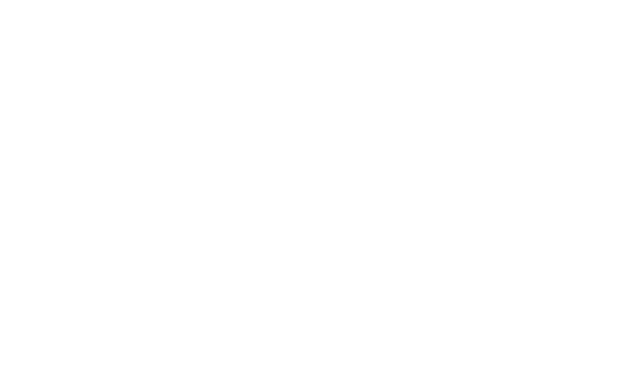
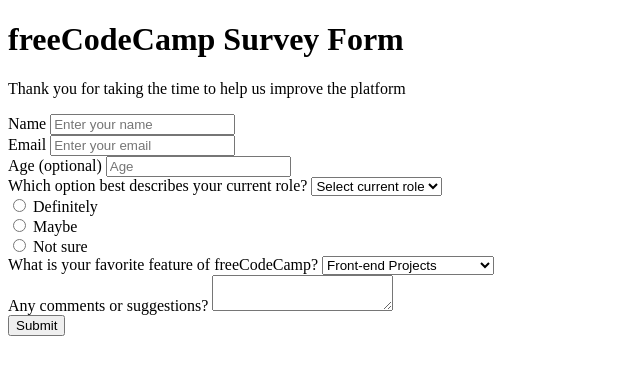
Before and after one commit to lucasv-bs/fcc-survey-form, a plain HTML site: page index.html in a window 1280 px wide. Shown: the whole page, without its empty margins (0-640 px from the left). Drawn offline with Linux system fonts and the light colour scheme.

Commit message:
HTML do formulario concluido

```diff
--- a/index.html
+++ b/index.html
@@ -6,6 +6,69 @@
     <title>Survey Form</title>
 </head>
 <body>
-
+    <main class="content">
+        <header>
+            <h1>freeCodeCamp Survey Form</h1>
+            <p>Thank you for taking the time to help us improve the platform</p>
+        </header>
+        <div class="form-wrapper">
+            <form class="survey-form">
+                <div class="form-row">
+                    <label for="txt-name">Name</label>
+                    <input type="text" name="txtName" id="txt-name" class="text-box" placeholder="Enter your name">
+                </div>
+                <div class="form-row">
+                    <label for="txt-email">Email</label>
+                    <input type="text" name="txtEmail" id="txt-email" class="text-box" placeholder="Enter your email">
+                </div>
+                <div class="form-row">
+                    <label for="txt-age">Age (optional)</label>
+                    <input type="text" name="txtAge" id="txt-age" class="text-box" placeholder="Age">
+                </div>
+                <div class="form-row">
+                    <label for="cbx-role">Which option best describes your current role?</label>
+                    <select name="cbxRole" id="cbx-role" class="combo-box">
+                        <option>Select current role</option>
+                        <option value="student">Student</option>
+                        <option value="full-time-job">Full time job</option>
+                        <option value="full-time-learner">Full time learner</option>
+                        <option value="prefer-not-to-say">Prefer not to say</option>
+                        <option value="other">Other</option>
+                    </select>
+                </div>
+                <div class="form-row">
+                    <input type="radio" name="rdbRecommend" id="rdb-recommend-definitely" class="radio-button">
+                    <label for="txtName">Definitely</label> <br>
+                    <input type="radio" name="rdbRecommend" id="rdb-recommend-maybe" class="radio-button">
+                    <label for="txtName">Maybe</label> <br>
+                    <input type="radio" name="rdbRecommend" id="rdb-recommend-notsure" class="radio-button">
+                    <label for="txtName">Not sure</label>
+                </div>
+                <div class="form-row">
+                    <label for="cbx-features">What is your favorite feature of freeCodeCamp?</label>
+                    <select name="cbxFeatures" id="cbx-features" class="combo-box">
+                        <option value="frontend">Front-end Projects</option>
+                        <option value="backend">Back-end Projects</option>
+                        <option value="data">Data Visualization</option>
+                        <option value="challenges">Challenges</option>
+                        <option value="open-source">Open Source Community</option>
+                        <option value="gitter">Gitter Help Rooms</option>
+                        <option value="videos">Videos</option>
+                        <opition value="meetups">City Meetups</opition>
+                        <option value="wiki">Wiki</option>
+                        <option value="forum">Forum</option>
+                        <option value="additional">Additional Courses</option>
+                    </select>
+                </div>
+                <div class="form-row">
+                    <label for="txta-comments">Any comments or suggestions?</label>
+                    <textarea name="txtaComments" id="txta-comments" class="text-area"></textarea>
+                </div>
+                <div class="form-row">
+                    <button type="submit" name="btnSubmit" id="btn-submit" class="btn">Submit</button>
+                </div>
+            </form>
+        </div>
+    </main>
 </body>
 </html>
```
